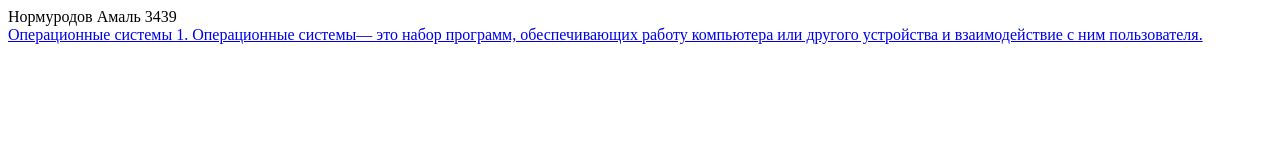
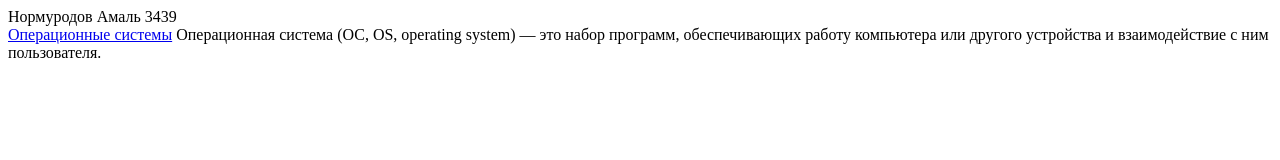
Before and after one commit to Amalchik172008/04.09, a plain HTML site: page index.html in a window 1280 px wide. Drawn offline with Linux system fonts and the light colour scheme.

Commit message:
Update index.html

```diff
--- a/index.html
+++ b/index.html
@@ -8,8 +8,7 @@
 <body>
 Нормуродов Амаль 3439
     <br>
-    <a href="oper.html">Операционные системы
-        1. Операционные системы— это набор программ, обеспечивающих работу компьютера или другого устройства и взаимодействие с ним пользователя.</a>
+    <a href="oper.html">Операционные системы</a>
 </body>
-
+Операционная система (ОС, OS, operating system) — это набор программ, обеспечивающих работу компьютера или другого устройства и взаимодействие с ним пользователя.
 </html>
```
